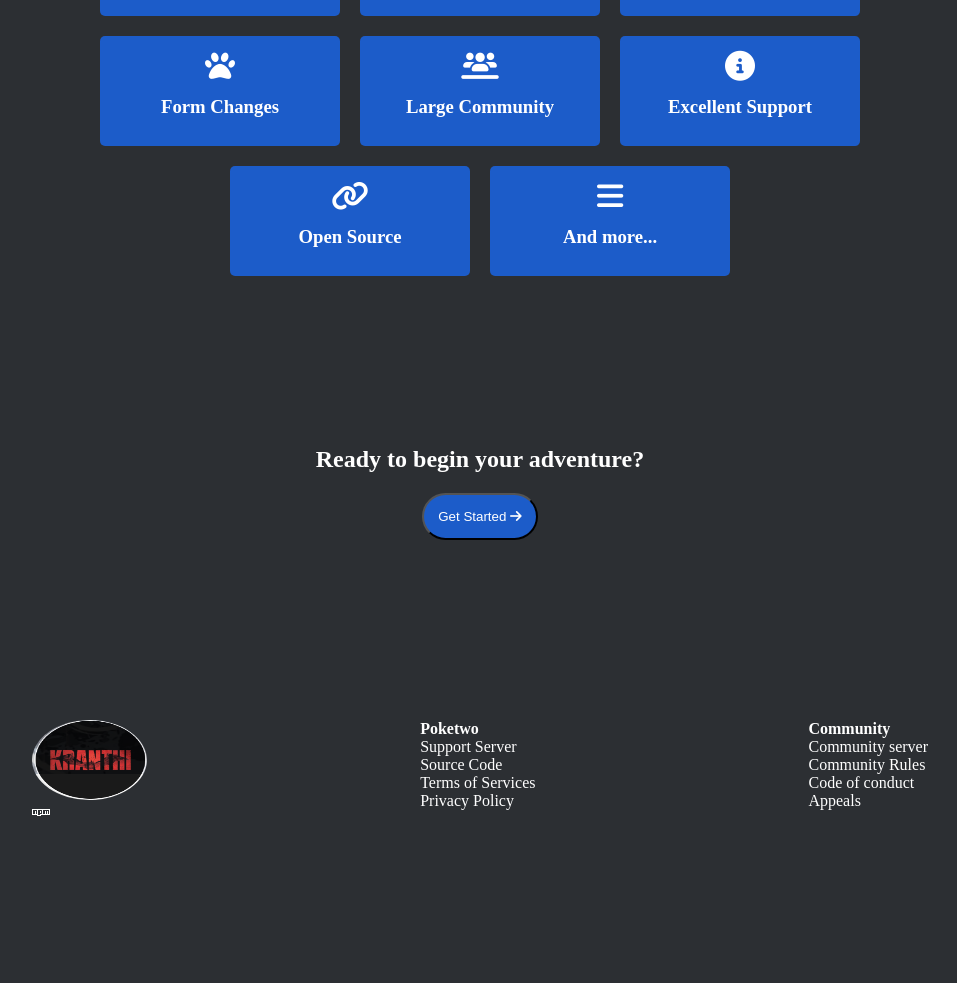
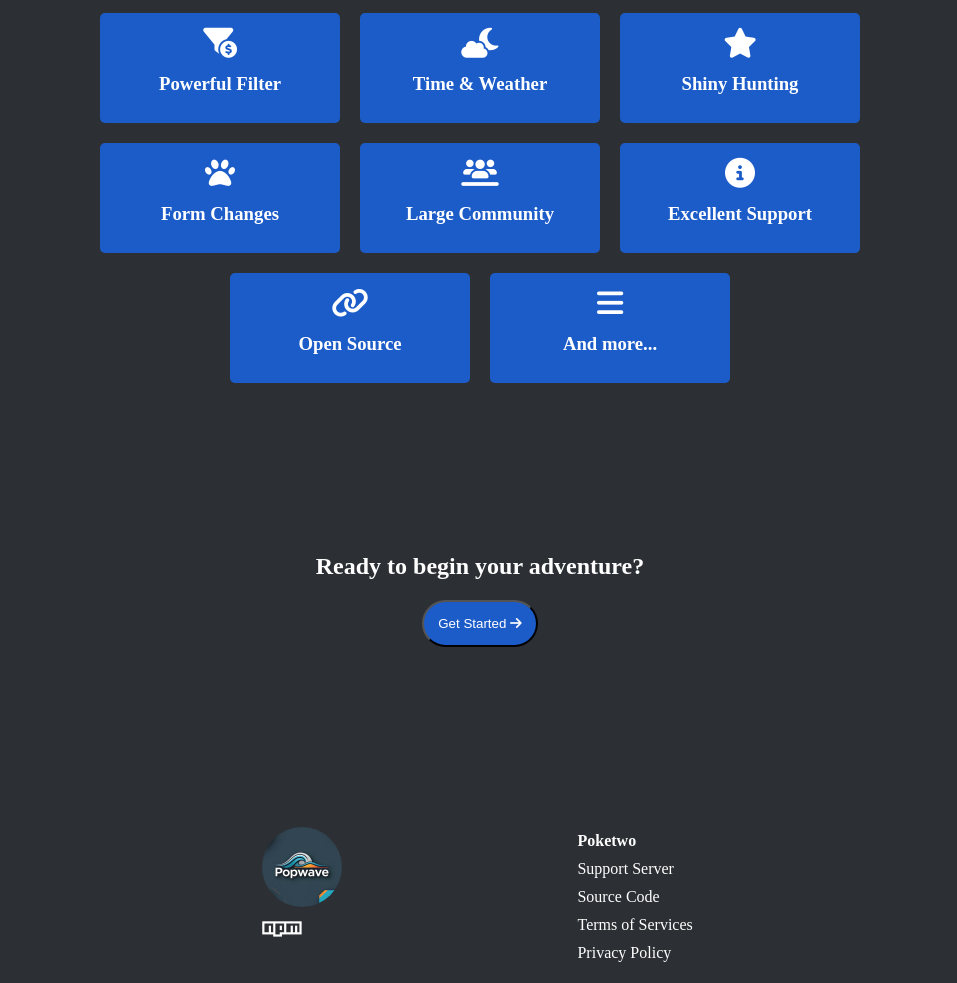
Before and after one commit to aavinash-7/Popwave, a plain HTML site: page index.html in a window 1280 px wide. Shown: the part 1634-2617 px from the top of the page, without its empty margins (160-1117 px from the left). Before the commit the page ends 2456 px from the top, so only its background shows below. Drawn offline with Linux system fonts and the light colour scheme.

Commit message:
fourth commit

```diff
--- a/index.html
+++ b/index.html
@@ -14,7 +14,7 @@
 
     <div class="container">
         <div class="div1">
-            <img src="Assets/1.png" alt="banda">
+            <img src="Assets/pic.jpeg" class="pic1">
             <h1>The notification experience on vennila js</h1>
             <p>Pokétwo brings the Pokémon experience to Discord. Catch randomly-spawning <br> pokémon in your servers, trade them to expand your collection, battle with your <br> friends to win rewards, and more. All free to play and open source.</p>
             <button class="btn b1"> <i class=" sym fa-solid fa-robot"></i>Invite pokwto</button>
@@ -156,7 +156,7 @@
         <footer>
             <div class="footer">
                 <div class="f1">
-                <img src="Assets/1.png"  class="banda">
+                <img src="Assets/pic.jpeg"  class="banda">
                 <div class="log">
                 <i class="fb fa-brands fa-npm"></i>
                 </div>
@@ -176,17 +176,6 @@
 
 
 
-
-            <div class="f3">
-                <h4>Community</h4>
-                <ul class="ul1">
-                    <li>Community server</li>
-                    <li>Community Rules</li>
-                    <li>Code of conduct</li>
-                    <li>Appeals</li>
-                </ul>
-
-        </div>
         </footer>
     </div><!--container-->
 
--- a/style.css
+++ b/style.css
@@ -30,7 +30,7 @@
 .b1{
     background-color:#1C5CC9 ;
 }
-.sym{
+.sym,li,h4{
     padding: 5px;
 }
 .feature{
@@ -73,21 +73,28 @@
 }
 .footer{
     display: flex;
-    justify-content: space-between;
+    justify-content: space-evenly;
     height: auto;
+    margin-bottom: 1rem;
 }
 .ul1{
     list-style: none;
 }
 
 
-img{
+.pic1{
     border-radius: 50%;
+    margin: 3rem 0px;
+    height: 25vh;
 }
 .banda{
     border-radius: 50%;
     height: 10vh;
-    width: 9vw;
+}
+.fb{
+    font-size: 35px;
+   text-align: center;
+
 }
 
 
```
Also changed, not shown: Assets/pic.jpeg (added).
